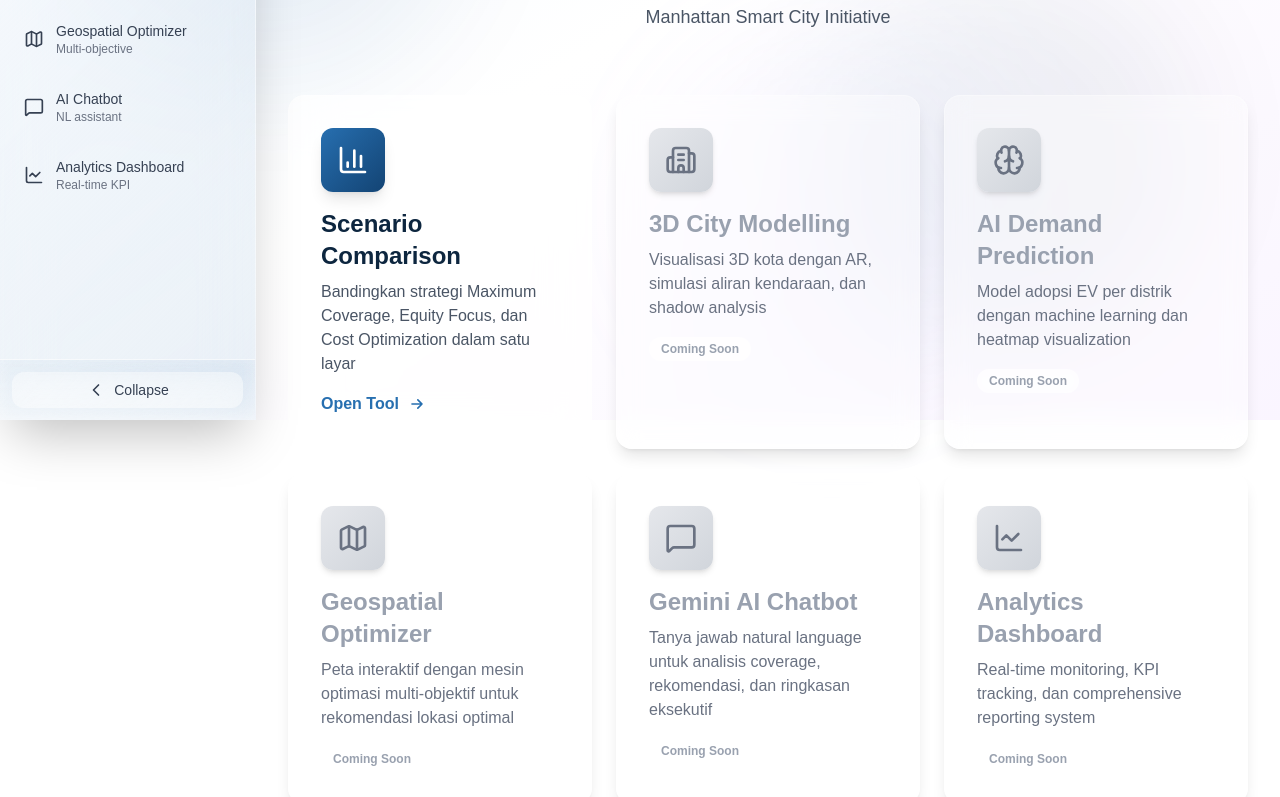
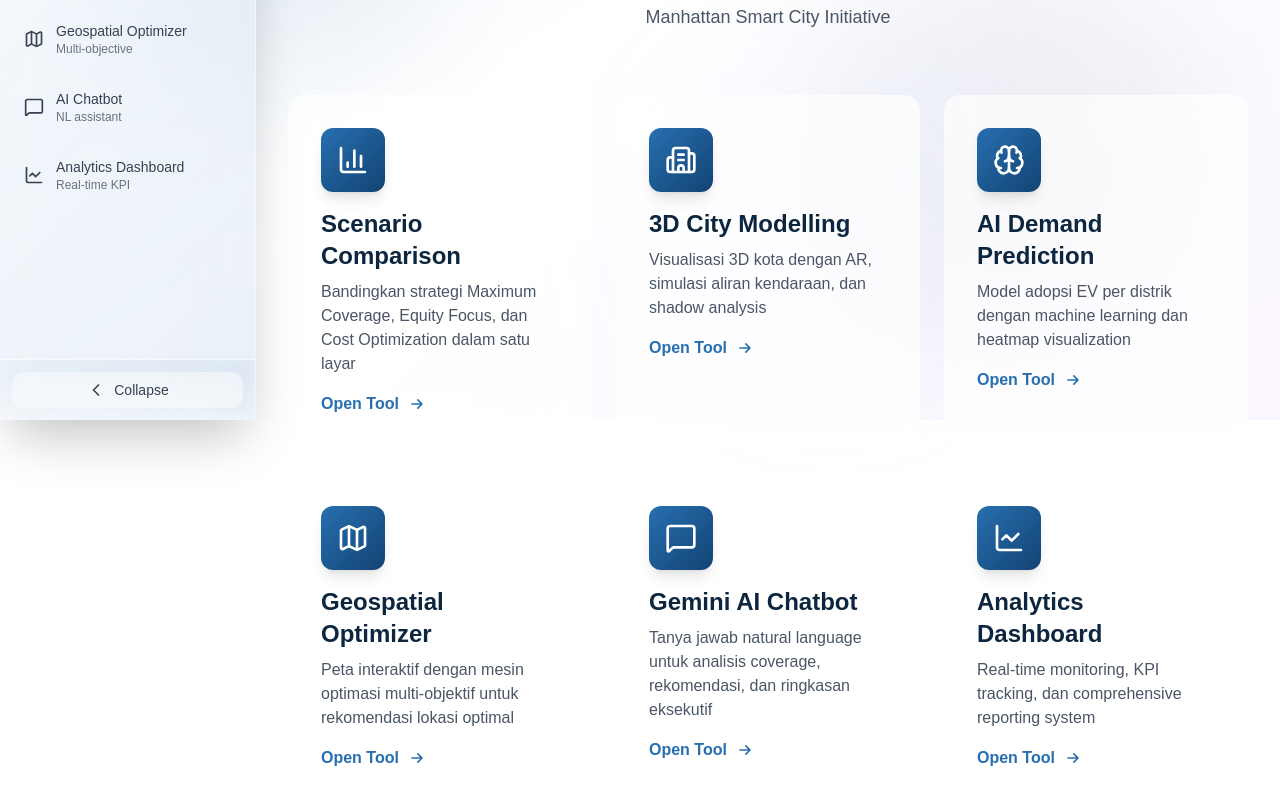
Before and after one commit to abdul-zacky/amthal, a Next.js app: page / in a window 1280 px wide. Shown: the part 380-1177 px from the top of the page. Built offline with nearby package versions, Linux system fonts and the light colour scheme.

Commit message:
feat: enable navigation to all feature pages and remove Coming Soon badges

```diff
--- a/app/page.tsx
+++ b/app/page.tsx
@@ -67,85 +67,130 @@
             </div>
           </Link>
 
-          {/* 3D City Modelling (Coming Soon) */}
-          <div className="relative bg-white/40 backdrop-blur-md rounded-2xl p-8 border border-white/30 shadow-lg">
-            <div className="w-16 h-16 bg-gradient-to-br from-gray-200 to-gray-300 rounded-xl mb-4 flex items-center justify-center shadow-md">
-              <Building2 className="w-8 h-8 text-gray-500" />
+          {/* 3D City Modelling */}
+          <Link
+            href="/3d-city-modelling"
+            className="group relative overflow-hidden bg-white/70 backdrop-blur-xl rounded-2xl p-8 border border-white/20 hover:border-[#276FB0]/50 transition-all hover:shadow-2xl hover:shadow-[#276FB0]/30 hover:-translate-y-1"
+          >
+            <div className="absolute inset-0 bg-gradient-to-br from-[#276FB0]/10 to-[#134474]/10 opacity-0 group-hover:opacity-100 transition-opacity"></div>
+            <div className="relative">
+              <div className="w-16 h-16 bg-gradient-to-br from-[#276FB0] to-[#134474] rounded-xl mb-4 flex items-center justify-center group-hover:scale-110 transition-transform shadow-lg">
+                <Building2 className="w-8 h-8 text-white" />
               </div>
-            <h3 className="text-2xl font-bold mb-2 text-gray-400">
+              <h3 className="text-2xl font-bold mb-2 text-[#0D263F] group-hover:text-[#276FB0] transition-colors">
                 3D City Modelling
               </h3>
-            <p className="text-gray-500 mb-4">
+              <p className="text-gray-600 mb-4">
                 Visualisasi 3D kota dengan AR, simulasi aliran kendaraan, dan shadow analysis
               </p>
-            <div className="inline-block px-3 py-1 rounded-full bg-white/60 backdrop-blur-sm text-gray-400 font-semibold text-xs">
-              Coming Soon
+              <div className="flex items-center text-[#276FB0] font-semibold">
+                Open Tool
+                <svg className="w-5 h-5 ml-2 group-hover:translate-x-2 transition-transform" fill="none" stroke="currentColor" viewBox="0 0 24 24">
+                  <path strokeLinecap="round" strokeLinejoin="round" strokeWidth={2} d="M13 7l5 5m0 0l-5 5m5-5H6" />
+                </svg>
               </div>
             </div>
+          </Link>
 
-          {/* AI Demand Prediction (Coming Soon) */}
-          <div className="relative bg-white/40 backdrop-blur-md rounded-2xl p-8 border border-white/30 shadow-lg">
-            <div className="w-16 h-16 bg-gradient-to-br from-gray-200 to-gray-300 rounded-xl mb-4 flex items-center justify-center shadow-md">
-              <Brain className="w-8 h-8 text-gray-500" />
+          {/* AI Demand Prediction */}
+          <Link
+            href="/demand-prediction"
+            className="group relative overflow-hidden bg-white/70 backdrop-blur-xl rounded-2xl p-8 border border-white/20 hover:border-[#276FB0]/50 transition-all hover:shadow-2xl hover:shadow-[#276FB0]/30 hover:-translate-y-1"
+          >
+            <div className="absolute inset-0 bg-gradient-to-br from-[#276FB0]/10 to-[#134474]/10 opacity-0 group-hover:opacity-100 transition-opacity"></div>
+            <div className="relative">
+              <div className="w-16 h-16 bg-gradient-to-br from-[#276FB0] to-[#134474] rounded-xl mb-4 flex items-center justify-center group-hover:scale-110 transition-transform shadow-lg">
+                <Brain className="w-8 h-8 text-white" />
               </div>
-            <h3 className="text-2xl font-bold mb-2 text-gray-400">
+              <h3 className="text-2xl font-bold mb-2 text-[#0D263F] group-hover:text-[#276FB0] transition-colors">
                 AI Demand Prediction
               </h3>
-            <p className="text-gray-500 mb-4">
+              <p className="text-gray-600 mb-4">
                 Model adopsi EV per distrik dengan machine learning dan heatmap visualization
               </p>
-            <div className="inline-block px-3 py-1 rounded-full bg-white/60 backdrop-blur-sm text-gray-400 font-semibold text-xs">
-              Coming Soon
+              <div className="flex items-center text-[#276FB0] font-semibold">
+                Open Tool
+                <svg className="w-5 h-5 ml-2 group-hover:translate-x-2 transition-transform" fill="none" stroke="currentColor" viewBox="0 0 24 24">
+                  <path strokeLinecap="round" strokeLinejoin="round" strokeWidth={2} d="M13 7l5 5m0 0l-5 5m5-5H6" />
+                </svg>
               </div>
             </div>
+          </Link>
 
-          {/* Geospatial Optimization (Coming Soon) */}
-          <div className="relative bg-white/40 backdrop-blur-md rounded-2xl p-8 border border-white/30 shadow-lg">
-            <div className="w-16 h-16 bg-gradient-to-br from-gray-200 to-gray-300 rounded-xl mb-4 flex items-center justify-center shadow-md">
-              <Map className="w-8 h-8 text-gray-500" />
+          {/* Geospatial Optimizer */}
+          <Link
+            href="/geospatial"
+            className="group relative overflow-hidden bg-white/70 backdrop-blur-xl rounded-2xl p-8 border border-white/20 hover:border-[#276FB0]/50 transition-all hover:shadow-2xl hover:shadow-[#276FB0]/30 hover:-translate-y-1"
+          >
+            <div className="absolute inset-0 bg-gradient-to-br from-[#276FB0]/10 to-[#134474]/10 opacity-0 group-hover:opacity-100 transition-opacity"></div>
+            <div className="relative">
+              <div className="w-16 h-16 bg-gradient-to-br from-[#276FB0] to-[#134474] rounded-xl mb-4 flex items-center justify-center group-hover:scale-110 transition-transform shadow-lg">
+                <Map className="w-8 h-8 text-white" />
               </div>
-            <h3 className="text-2xl font-bold mb-2 text-gray-400">
+              <h3 className="text-2xl font-bold mb-2 text-[#0D263F] group-hover:text-[#276FB0] transition-colors">
                 Geospatial Optimizer
               </h3>
-            <p className="text-gray-500 mb-4">
+              <p className="text-gray-600 mb-4">
                 Peta interaktif dengan mesin optimasi multi-objektif untuk rekomendasi lokasi optimal
               </p>
-            <div className="inline-block px-3 py-1 rounded-full bg-white/60 backdrop-blur-sm text-gray-400 font-semibold text-xs">
-              Coming Soon
+              <div className="flex items-center text-[#276FB0] font-semibold">
+                Open Tool
+                <svg className="w-5 h-5 ml-2 group-hover:translate-x-2 transition-transform" fill="none" stroke="currentColor" viewBox="0 0 24 24">
+                  <path strokeLinecap="round" strokeLinejoin="round" strokeWidth={2} d="M13 7l5 5m0 0l-5 5m5-5H6" />
+                </svg>
               </div>
             </div>
+          </Link>
 
-          {/* Gemini AI Chatbot (Coming Soon) */}
-          <div className="relative bg-white/40 backdrop-blur-md rounded-2xl p-8 border border-white/30 shadow-lg">
-            <div className="w-16 h-16 bg-gradient-to-br from-gray-200 to-gray-300 rounded-xl mb-4 flex items-center justify-center shadow-md">
-              <MessageSquare className="w-8 h-8 text-gray-500" />
+          {/* Gemini AI Chatbot */}
+          <Link
+            href="/chatbot"
+            className="group relative overflow-hidden bg-white/70 backdrop-blur-xl rounded-2xl p-8 border border-white/20 hover:border-[#276FB0]/50 transition-all hover:shadow-2xl hover:shadow-[#276FB0]/30 hover:-translate-y-1"
+          >
+            <div className="absolute inset-0 bg-gradient-to-br from-[#276FB0]/10 to-[#134474]/10 opacity-0 group-hover:opacity-100 transition-opacity"></div>
+            <div className="relative">
+              <div className="w-16 h-16 bg-gradient-to-br from-[#276FB0] to-[#134474] rounded-xl mb-4 flex items-center justify-center group-hover:scale-110 transition-transform shadow-lg">
+                <MessageSquare className="w-8 h-8 text-white" />
               </div>
-            <h3 className="text-2xl font-bold mb-2 text-gray-400">
+              <h3 className="text-2xl font-bold mb-2 text-[#0D263F] group-hover:text-[#276FB0] transition-colors">
                 Gemini AI Chatbot
               </h3>
-            <p className="text-gray-500 mb-4">
+              <p className="text-gray-600 mb-4">
                 Tanya jawab natural language untuk analisis coverage, rekomendasi, dan ringkasan eksekutif
               </p>
-            <div className="inline-block px-3 py-1 rounded-full bg-white/60 backdrop-blur-sm text-gray-400 font-semibold text-xs">
-              Coming Soon
+              <div className="flex items-center text-[#276FB0] font-semibold">
+                Open Tool
+                <svg className="w-5 h-5 ml-2 group-hover:translate-x-2 transition-transform" fill="none" stroke="currentColor" viewBox="0 0 24 24">
+                  <path strokeLinecap="round" strokeLinejoin="round" strokeWidth={2} d="M13 7l5 5m0 0l-5 5m5-5H6" />
+                </svg>
               </div>
             </div>
+          </Link>
 
-          {/* Dashboard Overview (Coming Soon) */}
-          <div className="relative bg-white/40 backdrop-blur-md rounded-2xl p-8 border border-white/30 shadow-lg">
-            <div className="w-16 h-16 bg-gradient-to-br from-gray-200 to-gray-300 rounded-xl mb-4 flex items-center justify-center shadow-md">
-              <LineChart className="w-8 h-8 text-gray-500" />
+          {/* Analytics Dashboard */}
+          <Link
+            href="/analytics"
+            className="group relative overflow-hidden bg-white/70 backdrop-blur-xl rounded-2xl p-8 border border-white/20 hover:border-[#276FB0]/50 transition-all hover:shadow-2xl hover:shadow-[#276FB0]/30 hover:-translate-y-1"
+          >
+            <div className="absolute inset-0 bg-gradient-to-br from-[#276FB0]/10 to-[#134474]/10 opacity-0 group-hover:opacity-100 transition-opacity"></div>
+            <div className="relative">
+              <div className="w-16 h-16 bg-gradient-to-br from-[#276FB0] to-[#134474] rounded-xl mb-4 flex items-center justify-center group-hover:scale-110 transition-transform shadow-lg">
+                <LineChart className="w-8 h-8 text-white" />
               </div>
-            <h3 className="text-2xl font-bold mb-2 text-gray-400">
+              <h3 className="text-2xl font-bold mb-2 text-[#0D263F] group-hover:text-[#276FB0] transition-colors">
                 Analytics Dashboard
               </h3>
-            <p className="text-gray-500 mb-4">
+              <p className="text-gray-600 mb-4">
                 Real-time monitoring, KPI tracking, dan comprehensive reporting system
               </p>
-            <div className="inline-block px-3 py-1 rounded-full bg-white/60 backdrop-blur-sm text-gray-400 font-semibold text-xs">
-              Coming Soon
+              <div className="flex items-center text-[#276FB0] font-semibold">
+                Open Tool
+                <svg className="w-5 h-5 ml-2 group-hover:translate-x-2 transition-transform" fill="none" stroke="currentColor" viewBox="0 0 24 24">
+                  <path strokeLinecap="round" strokeLinejoin="round" strokeWidth={2} d="M13 7l5 5m0 0l-5 5m5-5H6" />
+                </svg>
               </div>
             </div>
+          </Link>
         </div>
 
         <div className="mt-16 text-center">
```
Lines whose indentation alone changed are shown as unchanged.
